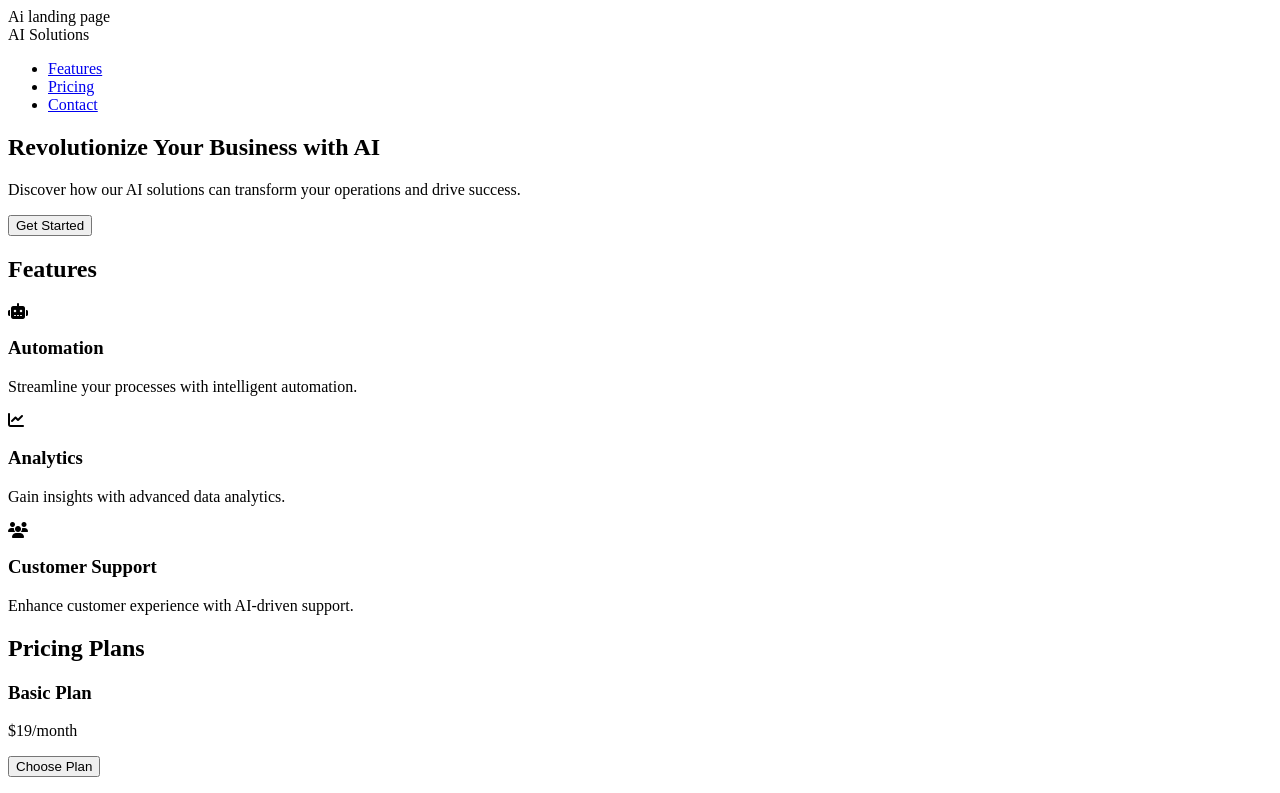
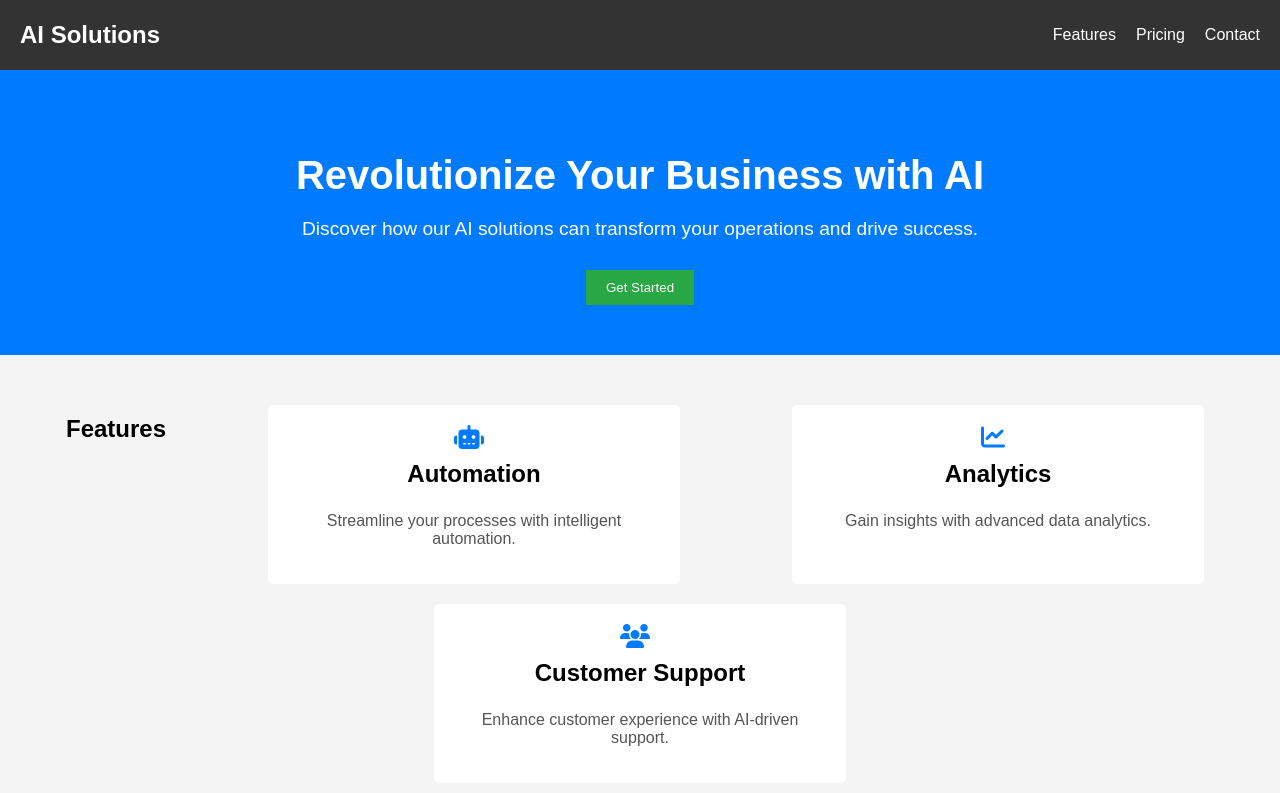
Before and after one commit to clint360/ailandingpage, a plain HTML site: page index.html in a window 1280 px wide. Shown: the top 793 px of the page. Drawn offline with Linux system fonts and the light colour scheme; a script that the page names is missing.

Commit message:
moved css to external file

```diff
--- a/index.html
+++ b/index.html
@@ -1,11 +1,10 @@
-Ai landing page
 <!DOCTYPE html>
 <html lang="en">
 <head>
     <meta charset="UTF-8">
     <meta name="viewport" content="width=device-width, initial-scale=1.0">
     <title>AI Landing Page</title>
-    <link rel="stylesheet" href="styles.css">
+    <link rel="stylesheet" href="style.css">
     <script src="https://kit.fontawesome.com/a076d05399.js" crossorigin="anonymous"></script>
 </head>
 <body>
--- a/style.css
+++ b/style.css
@@ -0,0 +1,178 @@
+
+        body {
+            font-family: Arial, sans-serif;
+            margin: 0;
+            padding: 0;
+            background-color: #f4f4f4;
+        }
+        header {
+            background-color: #333;
+            color: white;
+            padding: 10px 20px;
+        }
+        nav {
+            display: flex;
+            justify-content: space-between;
+            align-items: center;
+        }
+        .nav-links {
+            list-style: none;
+            display: flex;
+        }
+        .nav-links li {
+            margin-left: 20px;
+        }
+        .nav-links a {
+            color: white;
+            text-decoration: none;
+        }
+        .hero {
+            text-align: center;
+            padding: 50px 20px;
+            background-color: #007bff;
+            color: white;
+        }
+        .cta-button {
+            background-color: #28a745;
+            color: white;
+            padding: 10px 20px;
+            border: none;
+            cursor: pointer;
+        }
+        .features, .pricing {
+            padding: 40px 20px;
+        }
+        .feature-item, .pricing-plan {
+            background-color: white;
+            margin-bottom: 20px;
+            padding: 20px;
+            border-radius: 5px;
+        }
+        .feature-item i, .pricing-plan i {
+            font-size: 24px;
+            margin-right: 10px;
+        }
+        .plan-button {
+            background-color: #007bff;
+            color: white;
+            padding: 10px 15px;
+            border: none;
+            cursor: pointer;
+        }
+        footer {
+            text-align: center;
+            padding: 20px 0;
+            background-color: #333;
+            color: white;
+        }
+        .social-links {
+            margin-top: 10px;
+        }
+        .social-links a {
+            color: white;
+            margin: 0 10px;
+            text-decoration: none;
+        }
+        .social-links a i {
+            font-size: 20px;
+        }
+        .features h2, .pricing h2 {
+            text-align: center;
+            margin-bottom: 20px;
+        }
+        .feature-item, .pricing-plan {
+            text-align: center;
+        }
+        .feature-item h3, .pricing-plan h3 {
+            margin-top: 10px;
+        }
+        .feature-item p, .pricing-plan p {
+            color: #555;
+        }
+        .pricing-plan {
+            display: inline-block;
+            width: 30%;
+            margin: 0 1.5%;
+            vertical-align: top;
+        }
+        .pricing-plan h3 {
+            margin-top: 0;
+        }
+
+        .pricing-plan p {
+            font-size: 1.2em;
+            color: #333;
+        }
+        .pricing-plan button {
+            margin-top: 10px;
+        }
+        .hero h1 {
+            font-size: 2.5em;
+            margin-bottom: 20px;
+        }
+        .hero p {
+            font-size: 1.2em;
+            margin-bottom: 30px;
+        }
+        .cta-button:hover, .plan-button:hover {
+            background-color: #218838;
+        }
+        .nav-links a:hover {
+            text-decoration: underline;
+        }
+        .social-links a:hover {
+            color: #007bff;
+        }
+        .logo {
+            font-size: 1.5em;
+            font-weight: bold;
+        }
+        .logo a {
+            color: white;
+            text-decoration: none;
+        }
+        .logo a:hover {
+            color: #28a745;
+        }
+        @media (max-width: 768px) {
+            .nav-links {
+                flex-direction: column;
+                align-items: center;
+            }
+            .nav-links li {
+                margin: 10px 0;
+            }
+            .pricing-plan {
+                width: 100%;
+                margin-bottom: 20px;
+            }
+        }
+        @media (max-width: 480px) {
+            .hero h1 {
+                font-size: 2em;
+            }
+            .hero p {
+                font-size: 1em;
+            }
+            .cta-button, .plan-button {
+                width: 100%;
+                padding: 15px;
+            }
+        }
+        .features {
+            display: flex;
+            justify-content: space-around;
+            flex-wrap: wrap;
+        }
+        .feature-item {
+            width: 30%;
+            margin: 10px;
+            text-align: center;
+        }
+        .feature-item i {
+            color: #007bff;
+        }
+        .feature-item h3 {
+            margin-top: 10px;
+            font-size: 1.5em;
+        }
```
